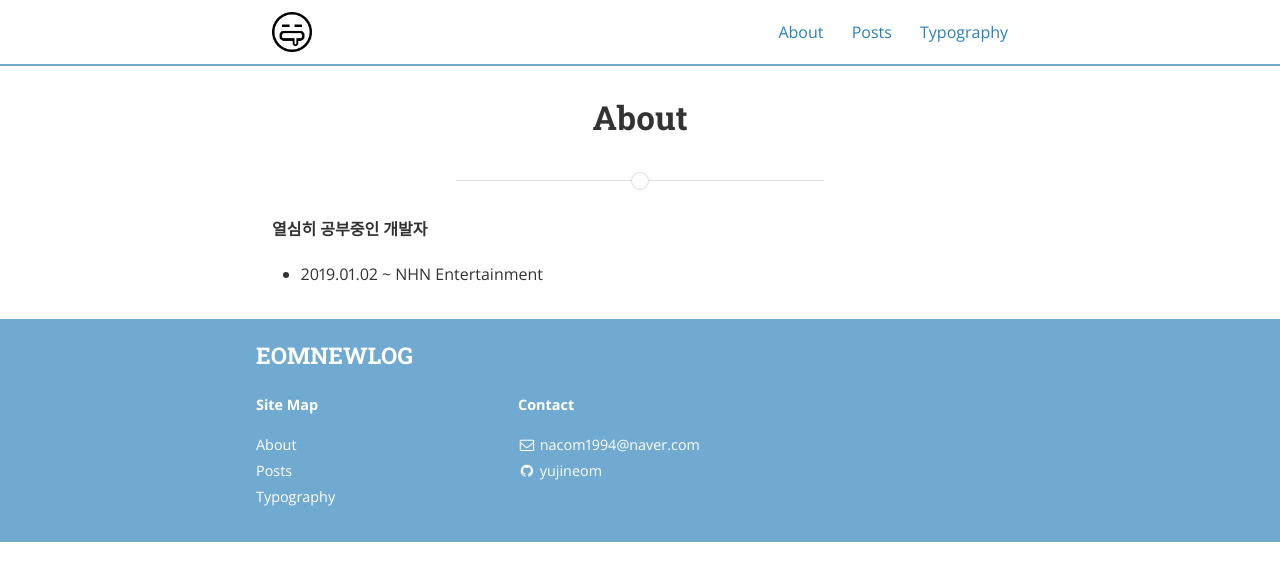
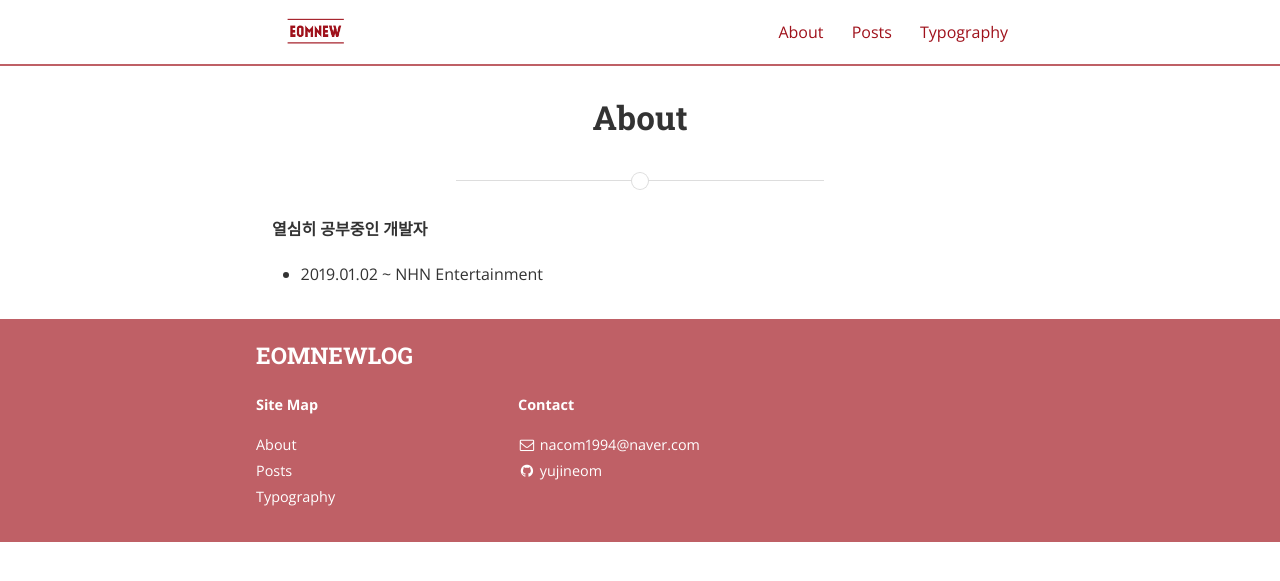
Before and after one commit to yujineom/yujineom.github.io, a Jekyll site: the page built from about.md, in a window 1280 px wide. Shown: the top 581 px of the page. Built offline with Jekyll 4.4.1, drawn with Linux system fonts in a browser that asks for light colours; nearby versions of some CDN libraries.

Commit message:
modify favicon, logo, main color

```diff
--- a/_config.yml
+++ b/_config.yml
@@ -20,7 +20,7 @@ description:
 # root of your server.
 baseurl: "" # the subpath of your site, e.g. /blog/
 url: "http://yujineom.github.io" # the base hostname & protocol for your site
-cover: "/assets/header.jpg"
+cover: #"/assets/header.jpg"
 logo: "/assets/logo.png"
 
 # Build settings
--- a/_sass/base/_variables.scss
+++ b/_sass/base/_variables.scss
@@ -36,11 +36,12 @@ $red:	#c0392b;				// Pomegranate
 $gray: #7f8c8d;				// Asbestos
 // Even more colors
 $bc-red: #bc0000;
+$main-color: #9f111b;
 
 // Font Colors
 $base-background-color: #fff;
 $base-font-color: $dark-gray;
-$action-color: $blue;
+$action-color: $main-color;
 $highlight-color: tint($action-color, 33%);
 
 // Border
```
Also changed, not shown: assets/icons/favicon.ico, assets/logo.png.
